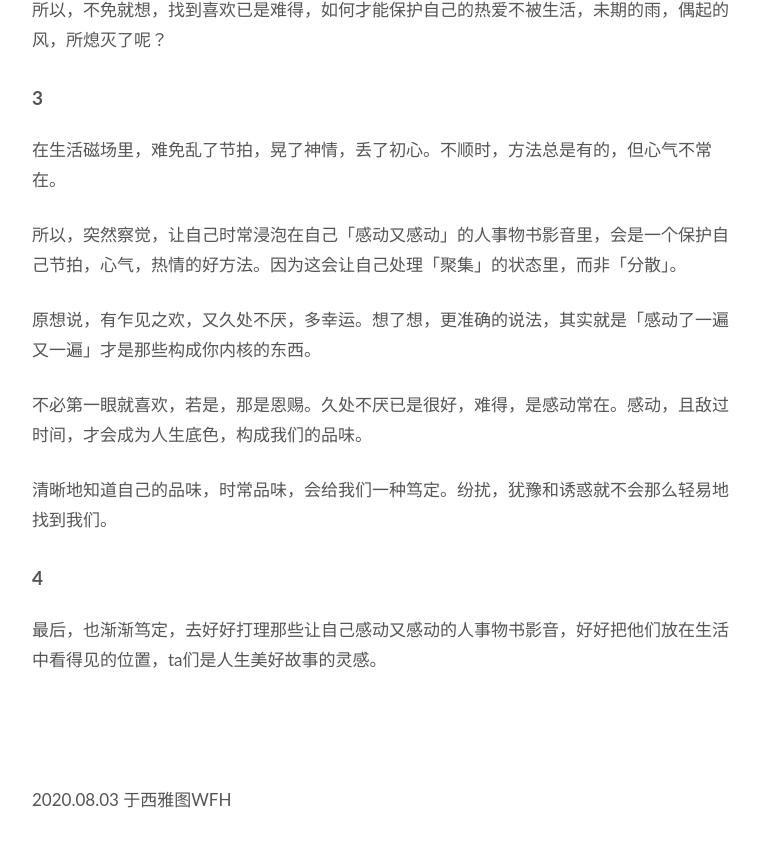
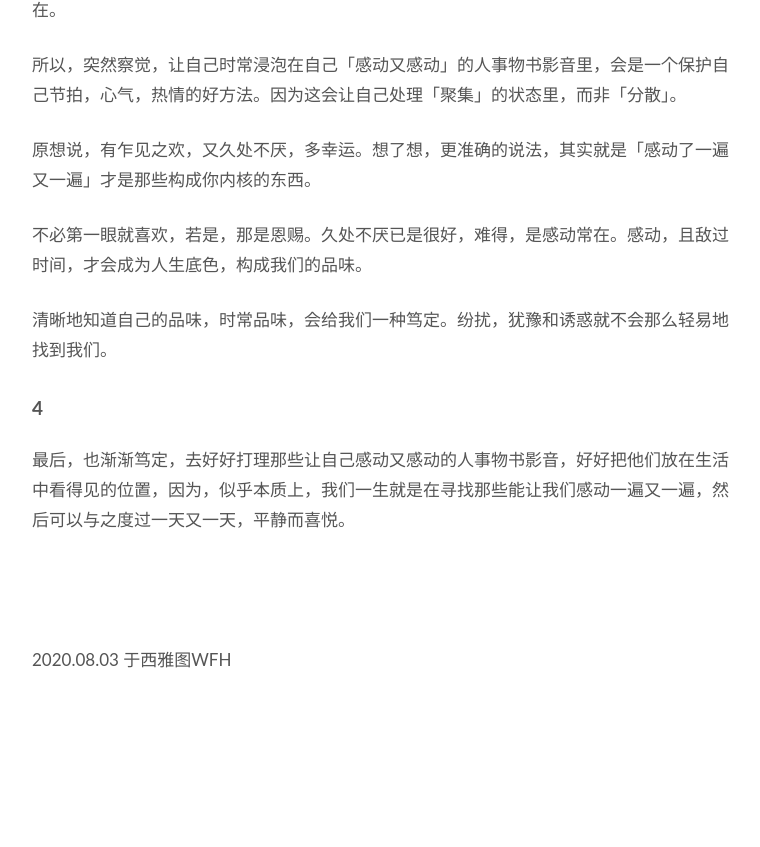
Before and after one commit to WillWang-X/willwang-x.github.io, a Jekyll site: the page built from _posts/blogs/2020-08-03-star-pocket.md, in a window 1280 px wide and 900 px high, scrolled down 1951 px. Shown: the top 847 px of the window, without its empty margins (258-1018 px from the left). Built offline with Jekyll 4.4.1, drawn with Linux system fonts in a browser that asks for light colours; after the commit the page ends 2711 px from its top, so only the background shows below that.

Commit message:
Polish the expression

```diff
--- a/_posts/blogs/2020-08-03-star-pocket.md
+++ b/_posts/blogs/2020-08-03-star-pocket.md
@@ -13,14 +13,8 @@ published: true
 
 [Updated](https://github.githistory.xyz/willwang-x/willwang-x.github.io/blob/master/_posts/blogs/2020-08-03-star-pocket.md): 2020.11.05
 
-<br>
-<br>
 
 ![will's exmaple](https://i.imgur.com/1D5K3g8.png)
-
-<br>
-<br>
-
 
 
 ## 1
@@ -64,7 +58,7 @@ published: true
 
 ## 4
 
-最后，也渐渐笃定，去好好打理那些让自己感动又感动的人事物书影音，好好把他们放在生活中看得见的位置，ta们是人生美好故事的灵感。
+最后，也渐渐笃定，去好好打理那些让自己感动又感动的人事物书影音，好好把他们放在生活中看得见的位置，因为，似乎本质上，我们一生就是在寻找那些能让我们感动一遍又一遍，然后可以与之度过一天又一天，平静而喜悦。
 
 
 <br>
```
